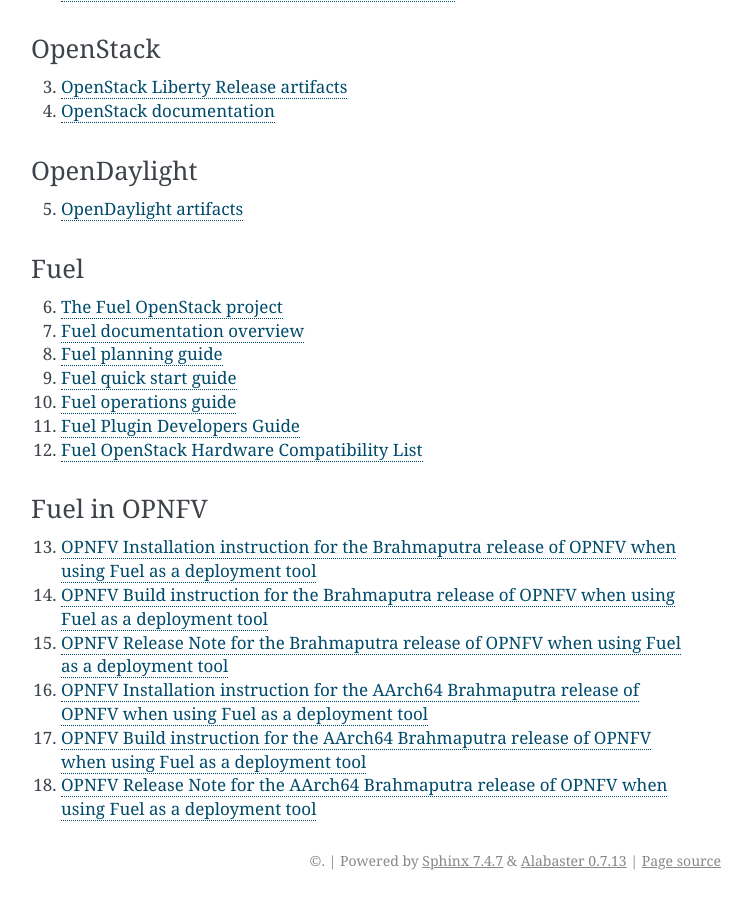
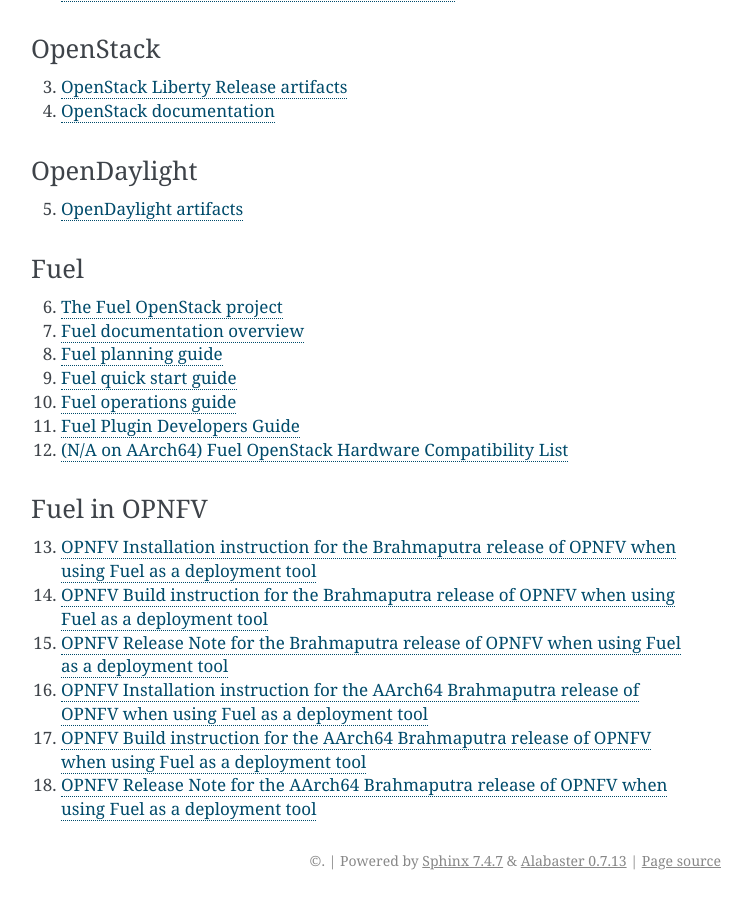
Before and after one commit to opnfv/armband, a Sphinx documentation site: the page built from docs/release-notes.rst, in a window 1280 px wide and 900 px high, scrolled down 4347 px. Shown: the whole window, without its empty margins (389-1141 px from the left). Built offline with Sphinx 7.4.7, drawn with Linux system fonts in a browser that asks for light colours.

```diff
--- a/docs/installation-instruction.rst
+++ b/docs/installation-instruction.rst
@@ -636,7 +634,7 @@
 
 11) `Fuel Plugin Developers Guide <https://wiki.openstack.org/wiki/Fuel/Plugins>`_
 
-12) `Fuel OpenStack Hardware Compatibility List <https://www.mirantis.com/products/openstack-drivers-and-plugins/hardware-compatibility-list>`_
+12) `(N/A on AArch64) Fuel OpenStack Hardware Compatibility List <https://www.mirantis.com/products/openstack-drivers-and-plugins/hardware-compatibility-list>`_
 
 Fuel in OPNFV
 -------------
--- a/docs/release-notes.rst
+++ b/docs/release-notes.rst
@@ -247,7 +247,7 @@
 
 11) `Fuel Plugin Developers Guide <https://wiki.openstack.org/wiki/Fuel/Plugins>`_
 
-12) `Fuel OpenStack Hardware Compatibility List <https://www.mirantis.com/products/openstack-drivers-and-plugins/hardware-compatibility-list>`_
+12) `(N/A on AArch64) Fuel OpenStack Hardware Compatibility List <https://www.mirantis.com/products/openstack-drivers-and-plugins/hardware-compatibility-list>`_
 
 Fuel in OPNFV
 -------------
```
Also changed, not shown: other parts of docs/installation-instruction.rst (+0 -2 lines).
